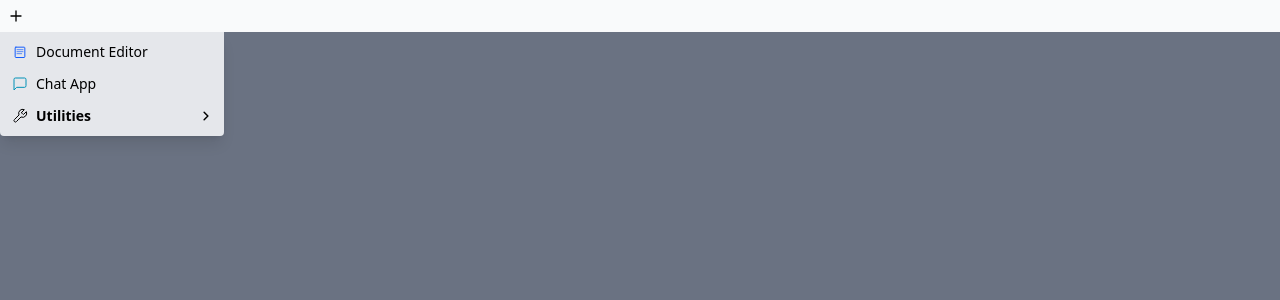
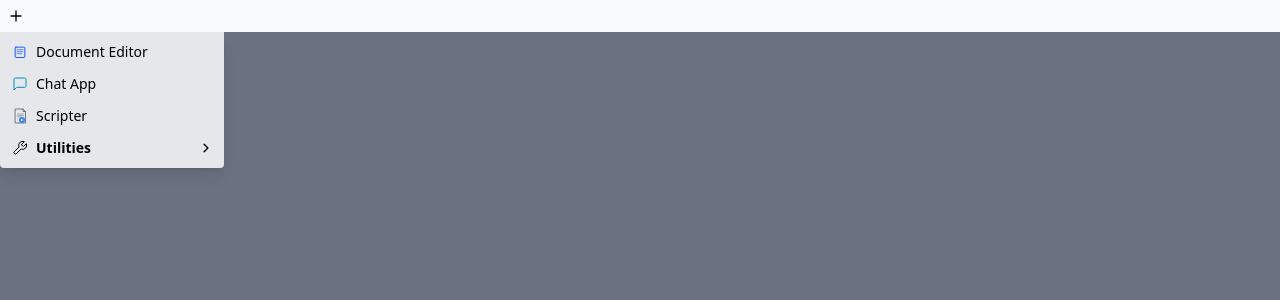
Before and after one commit to AaronBiddle/genesis, a Vue app in the folder frontend/: page / in a window 1280 px wide. Both pictures are taken after a click on the button 16 px from the left and 16 px from the top of the page. Shown: the top 300 px of the page. Built offline with nearby package versions, Linux system fonts and the light colour scheme.

Commit message:
added scripter app

```diff
--- /dev/null
+++ b/frontend/src/components/Scripter/Scripter.vue
@@ -0,0 +1,14 @@
+<template>
+  <div>
+    <!-- Scripter Application Placeholder -->
+    <p>Scripter application content will go here.</p>
+  </div>
+</template>
+
+<script setup lang="ts">
+// Component logic will go here
+</script>
+
+<style scoped>
+/* Component styles will go here */
+</style>
--- a/frontend/src/components/WindowSystem/Desktop.vue
+++ b/frontend/src/components/WindowSystem/Desktop.vue
@@ -111,7 +111,7 @@ const groupedItems = computed<DropdownItem[]>(() => {
     </div>
 
     <!-- App Dropdown -->
-    <div v-if="showAppDropdown" class="absolute top-8 left-0 w-56 bg-gray-200 z-10 shadow-lg rounded-b max-h-96 overflow-y-auto"> <!-- Increased width, added shadow/rounding, max-height -->
+    <div v-if="showAppDropdown" class="absolute top-8 left-0 w-56 bg-gray-200 z-10 shadow-lg rounded-b max-h-[75vh] overflow-y-auto"> <!-- Increased max-height -->
        <ul class="py-1">
          <template v-for="(item, index) in groupedItems" :key="item.type === 'category' ? item.name : item.appData.id + '-' + index">
            <!-- Category Header -->
--- a/frontend/src/components/WindowSystem/apps.ts
+++ b/frontend/src/components/WindowSystem/apps.ts
@@ -11,6 +11,7 @@ import ChatApp from '@/components/ChatApp/ChatApp.vue'; // Import ChatApp
 import ChatSettings from '@/components/ChatApp/ChatSettings.vue'; // Import ChatSettings
 import AIServiceTester from '@/components/AI/AIServiceTester.vue'; // Import AI Service Tester
 import WsInspecter from '@/components/WS/WsInspecter.vue'; // Import WS Service Tester
+import Scripter from '@/components/Scripter/Scripter.vue'; // Import Scripter
 
 export interface App {
   id: string; // Unique identifier (e.g., 'text-editor', 'web-browser') - Essential
@@ -72,6 +73,18 @@ export const apps: App[] = [
     showInLauncher: false, // Do not show in launcher
     category: 'Utilities', // Keep as utility
     allowMultipleInstances: false, // Probably only need one settings window per chat
+  },
+  {
+    id: "scripter",
+    title: "Scripter",
+    iconId: "scripter", // Use the 'scripter' icon
+    appComponent: Scripter,
+    // Add any desired optional properties here
+    iconColor: 'text-yellow-600', // Example: Yellow theme
+    titleBarColor: 'bg-yellow-100',
+    titleColor: 'text-yellow-900',
+    initialWidth: 500,
+    initialHeight: 400,
   },
   {
     id: "icons",
```
